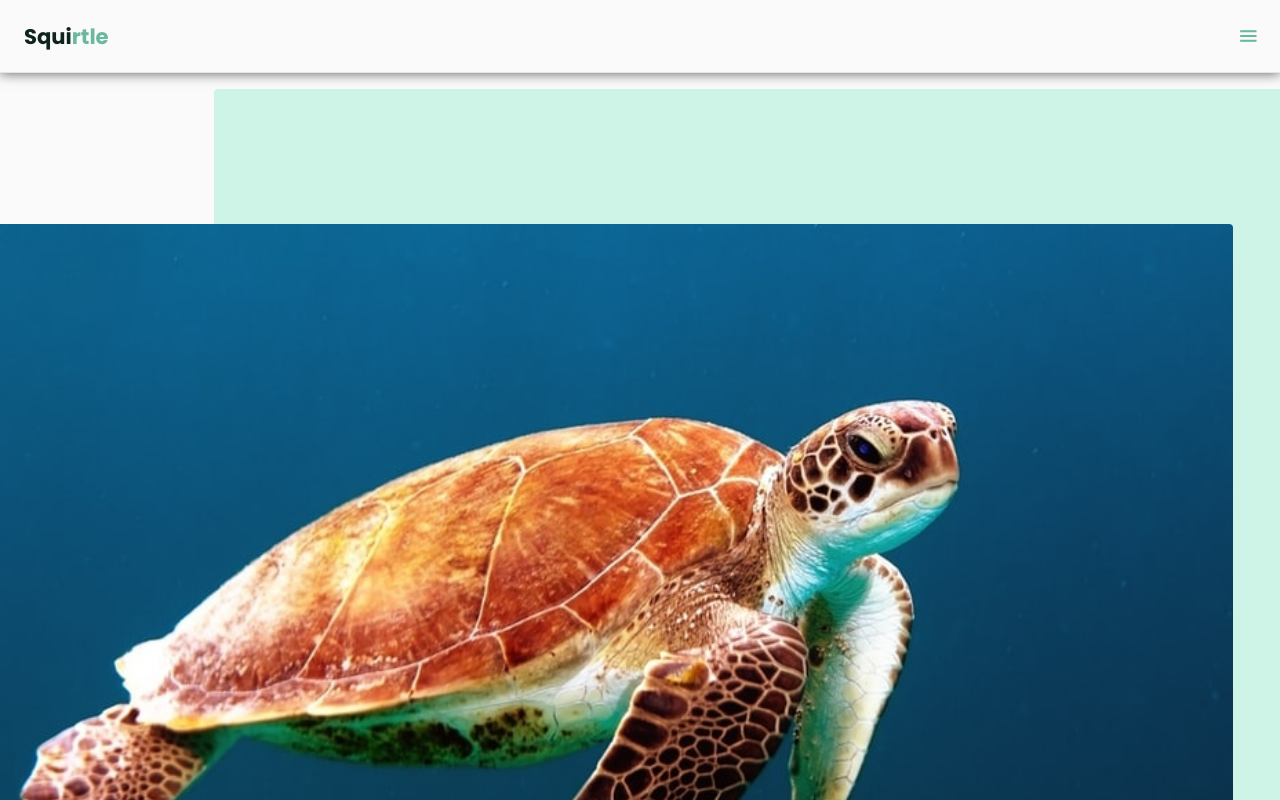
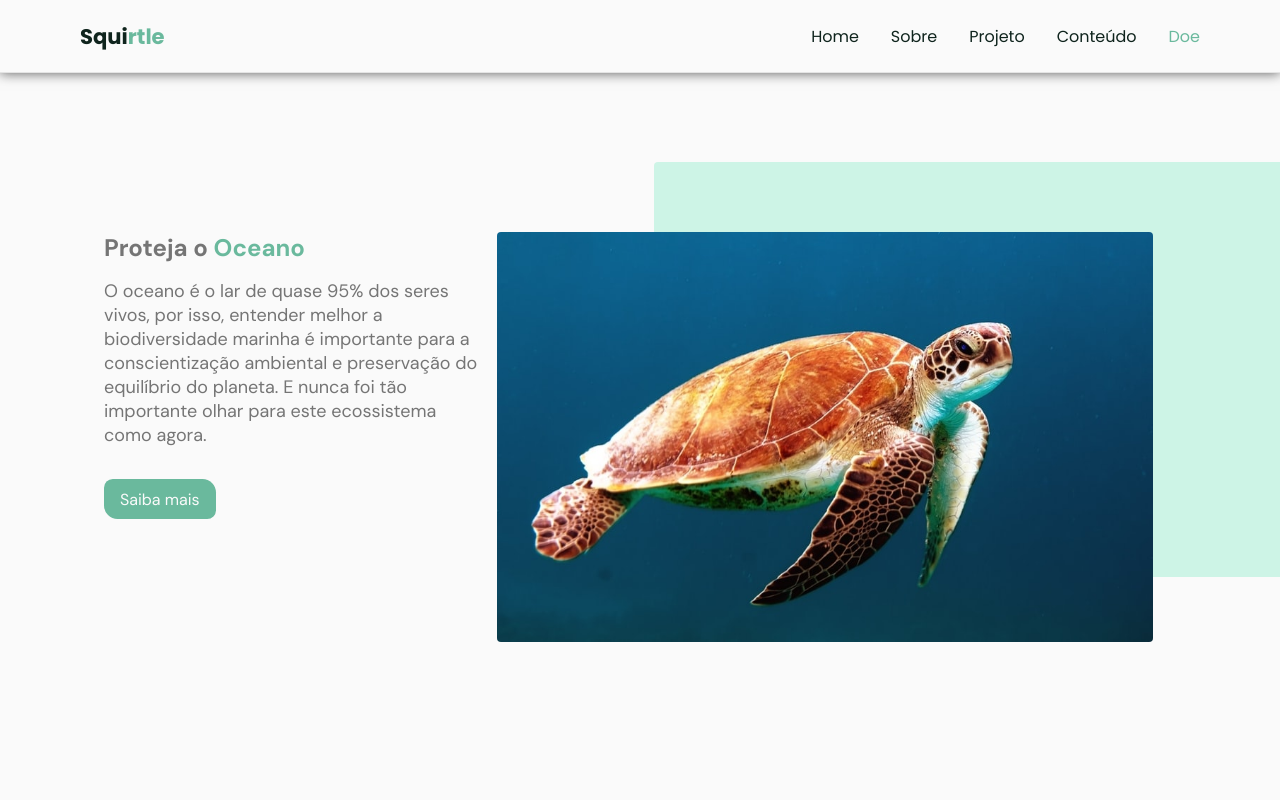
Before and after one commit to Ingridaquino/Rockeseat, a plain HTML site: page index.html in a window 1280 px wide. Shown: the top 800 px of the page. Drawn offline with nearby package versions, Linux system fonts and the light colour scheme; files whose address does not match are found by name.

Commit message:
Alterações finais

```diff
--- a/estilo.css
+++ b/estilo.css
@@ -478,6 +478,10 @@ nav.show span.icon-close-877{
       background:var(--base-color);
   }
 
+  footer.section{
+      padding: 3rem 0;
+  }
+
   footer .brand .logo{
       display: inline-block;
       margin-bottom: 1.5rem;
@@ -535,6 +539,50 @@ nav.show span.icon-close-877{
 /* ======= RESPONSIVO - MEDIA QUERIES ================================= */
 /* EXTRA LARGE DEVICES: +1200 > */
 @media (min-width: 1200px){
+    .container{
+        max-width: 1120px;
+        margin-left: auto ;
+        margin-right: auto;
+    }
+
+    .section{
+        padding: 10rem 0;
+    }
+    /*Menu*/
+    nav .menu{
+        opacity: 1;
+        visibility: visible;
+        top: 0;
+    }
+
+    nav .menu ul{
+        display: flex;
+        gap: 2rem;
+    }
+
+    nav .menu ul li a.title{
+        font: 400 1rem 'Poppins', sans-serif;
+    }
+
+    nav  .icon-open-menu-6208{
+        display: none;
+    }
+    /*Home*/
+    #home .container{
+        grid-auto-flow: column;
+         margin: 0 auto;
+    }
+
+    #home .image{
+        order: 1;
+    }
+
+    #home .text{
+        order: 0;
+        max-width: 24rem;
+        text-align: left;
+    }
+
     main{
         /*Para desgrudar o conteudo do menu */
         margin-top: var(--header-height);
--- a/index.html
+++ b/index.html
@@ -64,7 +64,7 @@
                 <!--About-->
                 <section class="section" id="about">
                     <div class="container grid">
-                        <div class="image"><img src="./Img/volu2.jpg" alt=""></div>
+                        <div class="image"><img src="./Img/volu2.jpg" alt="Uma pessoa no fundo do mar"></div>
                         <div class="text">
                             <h2 class="title">Sobre nós</h2>
                             <p>Criado em 2021, O Squirtle promove
```
